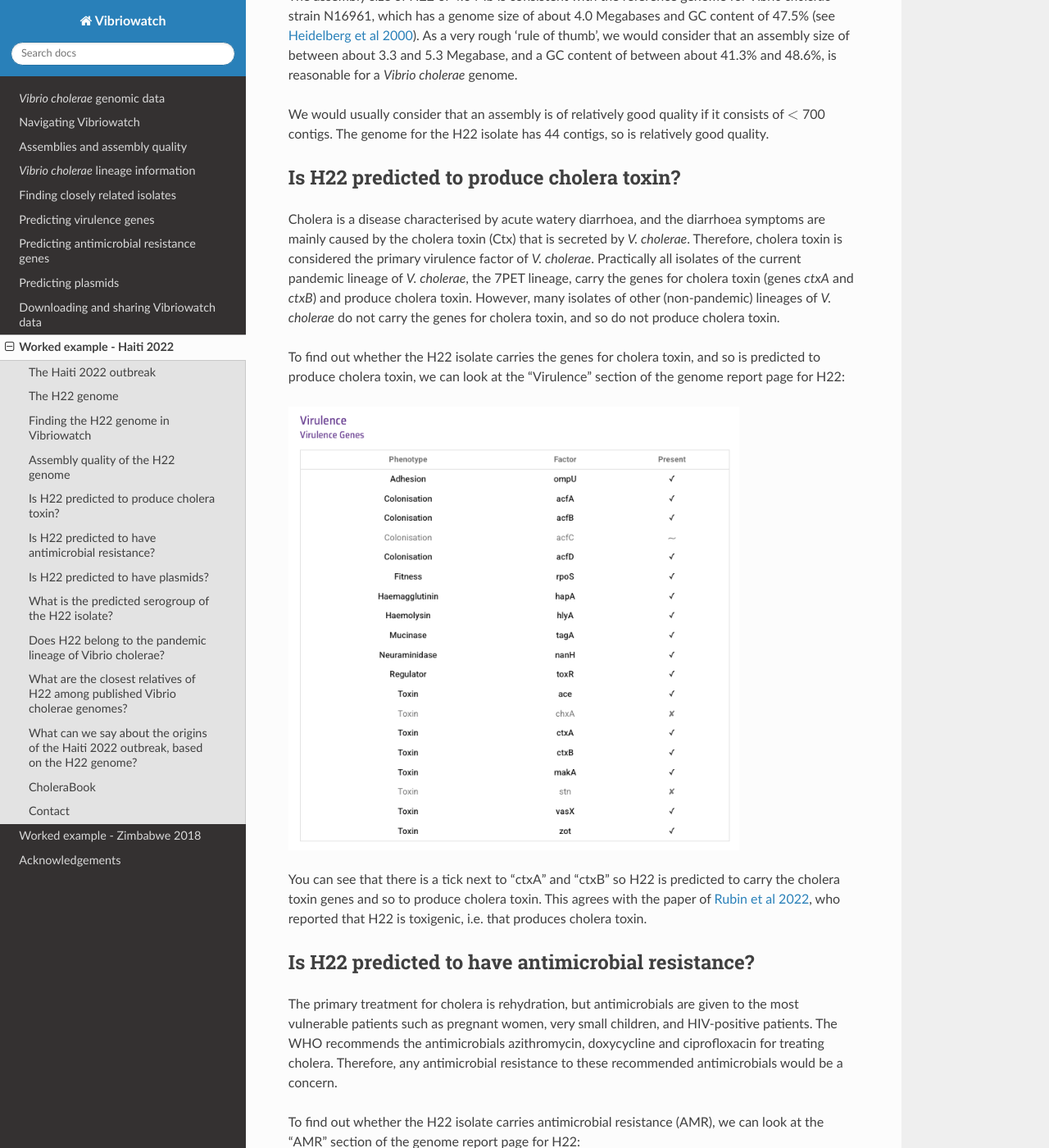
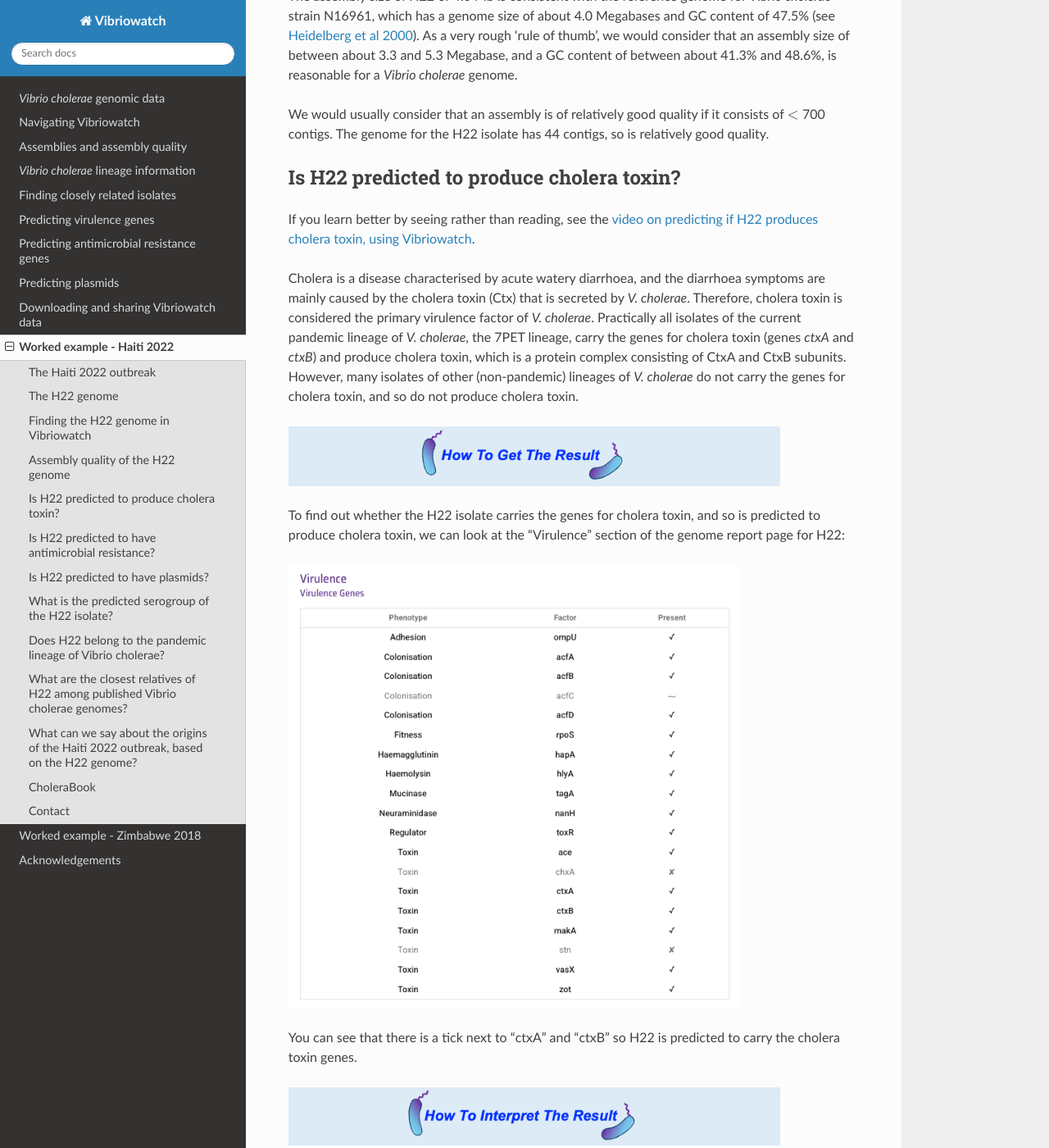
Before and after one commit to avrilcoghlan/vibriowatch, a Sphinx documentation site: the page built from docs/source/haiti.rst, in a window 1280 px wide and 1400 px high, scrolled down 3545 px. Shown: the whole window at 82% size. Built offline with Sphinx 7.4.7 and the Read the Docs theme 3.1.0, drawn with Linux system fonts in a browser that asks for light colours; some of the changed text lies outside the part shown.

Commit message:
Update haiti.rst

```diff
--- a/docs/source/haiti.rst
+++ b/docs/source/haiti.rst
@@ -116,10 +116,18 @@ The genome for the H22 isolate has 44 contigs, so is relatively good quality.
 Is H22 predicted to produce cholera toxin?
 ------------------------------------------
 
+If you learn better by seeing rather than reading, see the `video on predicting if H22 produces cholera toxin, using Vibriowatch`_.
+
+.. _video on predicting if H22 produces cholera toxin, using Vibriowatch: https://youtu.be/HEaG8yi8U0E
+
 Cholera is a disease characterised by acute watery diarrhoea, and the diarrhoea symptoms are mainly caused by the cholera toxin (Ctx) that is secreted
 by *V. cholerae*. Therefore, cholera toxin is considered the primary virulence factor of *V. cholerae*. Practically all isolates of the current pandemic lineage
-of *V. cholerae*, the 7PET lineage, carry the genes for cholera toxin (genes *ctxA* and *ctxB*) and produce cholera toxin. However, many isolates of other
+of *V. cholerae*, the 7PET lineage, carry the genes for cholera toxin (genes *ctxA* and *ctxB*) and produce cholera toxin, which is a protein
+complex consisting of CtxA and CtxB subunits. However, many isolates of other
 (non-pandemic) lineages of *V. cholerae* do not carry the genes for cholera toxin, and so do not produce cholera toxin.
+
+.. image:: HowToGetTheResult.png
+  :width: 600
 
 To find out whether the H22 isolate carries the genes for cholera toxin, and so is predicted to produce cholera toxin, we can look at the "Virulence" section
 of the genome report page for H22:
@@ -127,7 +135,12 @@ of the genome report page for H22:
 .. image:: Picture121.png
   :width: 550
 
-You can see that there is a tick next to "ctxA" and "ctxB" so H22 is predicted to carry the cholera toxin genes and so to produce cholera toxin.
+You can see that there is a tick next to "ctxA" and "ctxB" so H22 is predicted to carry the cholera toxin genes.
+
+.. image:: HowToInterpretTheResult.png
+  :width: 600
+
+Because the H22 genome is predicted to carry the *ctxA* and *ctxB* genes, we can predict that it produces the cholera toxin.
 This agrees with the paper of `Rubin et al 2022`_, who reported that H22 is toxigenic, i.e. that produces cholera toxin.
 
 .. _Rubin et al 2022: https://pubmed.ncbi.nlm.nih.gov/36449726/
```
